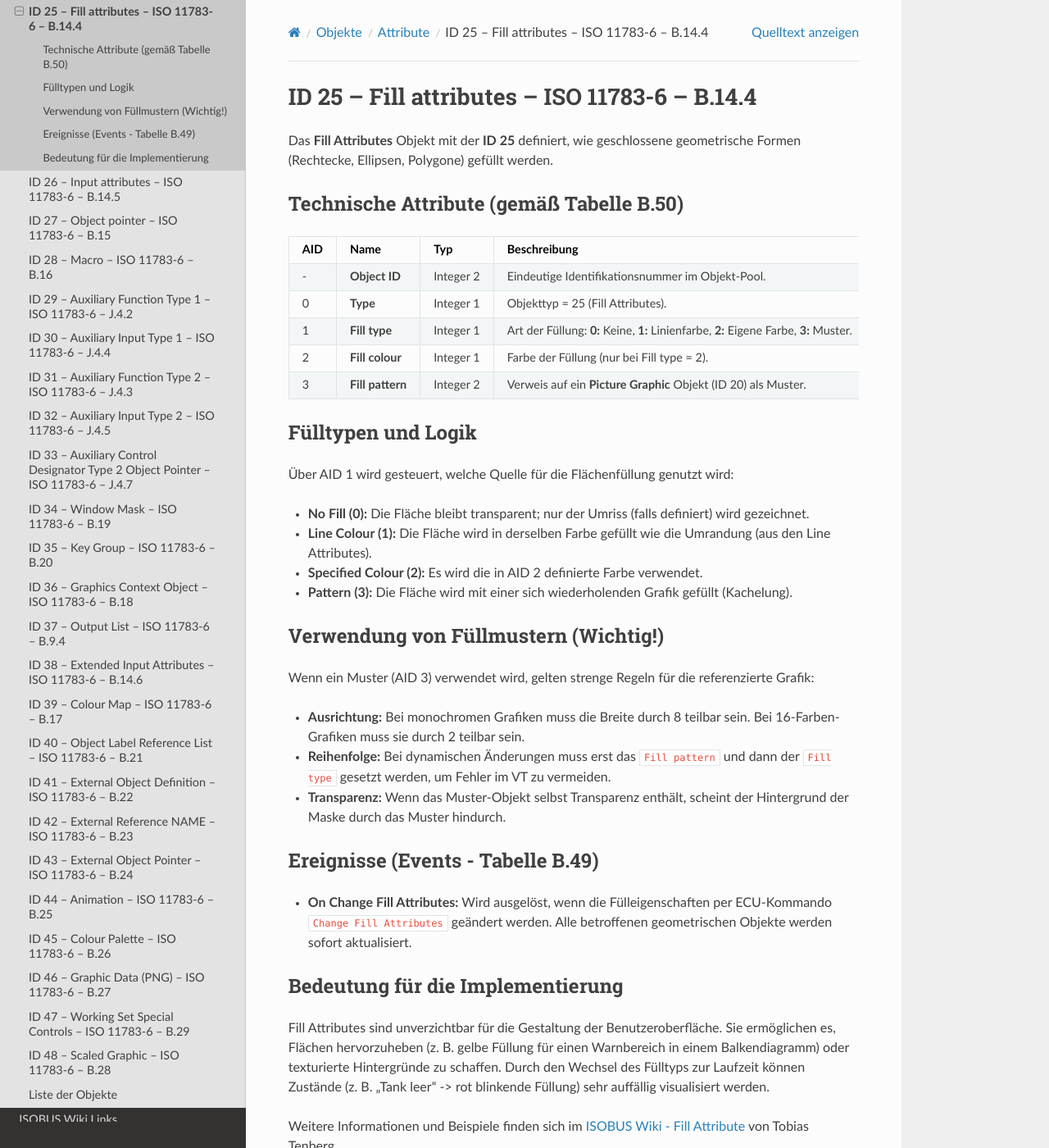
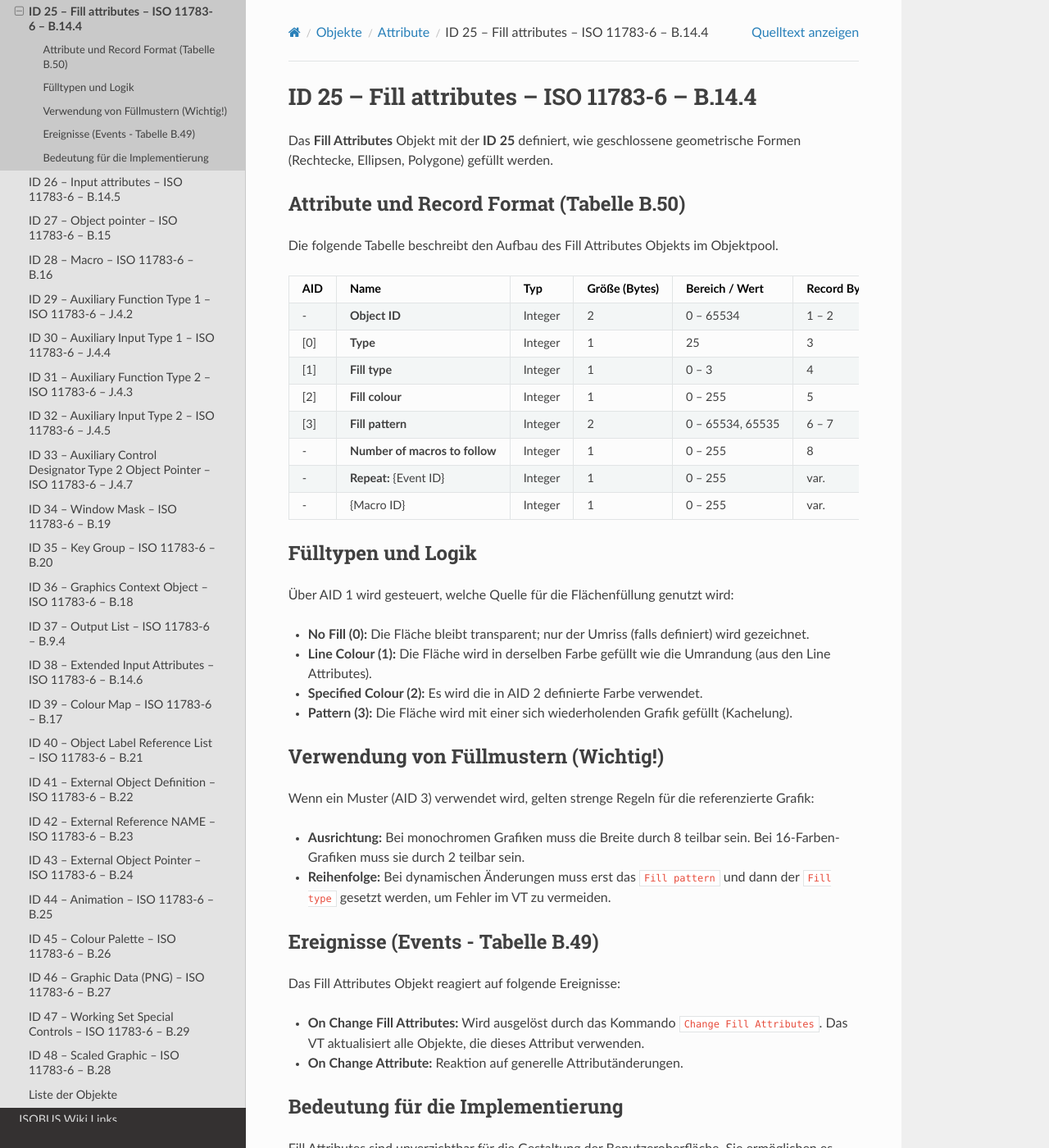
Before and after one commit to Meisterschulen-am-Ostbahnhof-Munchen/ISOBUS-VT-Objects-docs, a Sphinx documentation site: the page built from docs/isobus-objects/ID-25---Fill-attributes---ISO-11783-6---B.14.4.md, in a window 1280 px wide and 1400 px high. Shown: the whole window at 82% size. Built offline with Sphinx 7.4.7 and the Read the Docs theme 3.1.0, drawn with Linux system fonts in a browser that asks for light colours.

Commit message:
docs: update Fill Attributes (ID 25) with accurate attribute table and record format from ISO 11783-6 Annex B.14.4

```diff
--- a/docs/isobus-objects/ID-25---Fill-attributes---ISO-11783-6---B.14.4.md
+++ b/docs/isobus-objects/ID-25---Fill-attributes---ISO-11783-6---B.14.4.md
@@ -5,15 +5,20 @@
 
 Das **Fill Attributes** Objekt mit der **ID 25** definiert, wie geschlossene geometrische Formen (Rechtecke, Ellipsen, Polygone) gefüllt werden.
 
-## Technische Attribute (gemäß Tabelle B.50)
+### Attribute und Record Format (Tabelle B.50)
 
-| AID | Name | Typ | Beschreibung |
-| :--- | :--- | :--- | :--- |
-| - | **Object ID** | Integer 2 | Eindeutige Identifikationsnummer im Objekt-Pool. |
-| 0 | **Type** | Integer 1 | Objekttyp = 25 (Fill Attributes). |
-| 1 | **Fill type** | Integer 1 | Art der Füllung: **0:** Keine, **1:** Linienfarbe, **2:** Eigene Farbe, **3:** Muster. |
-| 2 | **Fill colour** | Integer 1 | Farbe der Füllung (nur bei Fill type = 2). |
-| 3 | **Fill pattern** | Integer 2 | Verweis auf ein **Picture Graphic** Objekt (ID 20) als Muster. |
+Die folgende Tabelle beschreibt den Aufbau des Fill Attributes Objekts im Objektpool.
+
+| AID | Name | Typ | Größe (Bytes) | Bereich / Wert | Record Byte | Beschreibung |
+| :--- | :--- | :--- | :--- | :--- | :--- | :--- |
+| - | **Object ID** | Integer | 2 | 0 – 65534 | 1 – 2 | Eindeutige ID im Objektpool. |
+| [0] | **Type** | Integer | 1 | 25 | 3 | Objekttyp = Fill Attributes. |
+| [1] | **Fill type** | Integer | 1 | 0 – 3 | 4 | 0=Keine Füllung, 1=Linienfarbe, 2=Füllfarbe, 3=Muster. |
+| [2] | **Fill colour** | Integer | 1 | 0 – 255 | 5 | Füllfarbe (nur bei Typ 2 relevant). |
+| [3] | **Fill pattern** | Integer | 2 | 0 – 65534, 65535 | 6 – 7 | Objekt-ID eines Picture Graphic Objekts für Musterfüllung (nur bei Typ 3). |
+| - | **Number of macros to follow** | Integer | 1 | 0 – 255 | 8 | Anzahl der folgenden Makro-Referenzen. |
+| - | **Repeat:** {Event ID} | Integer | 1 | 0 – 255 | var. | Event ID, die das Makro auslöst. |
+| - | {Macro ID} | Integer | 1 | 0 – 255 | var. | Makro ID des auszuführenden Makros. |
 
 ## Fülltypen und Logik
 Über AID 1 wird gesteuert, welche Quelle für die Flächenfüllung genutzt wird:
@@ -27,10 +32,13 @@ Das **Fill Attributes** Objekt mit der **ID 25** definiert, wie geschlossene geo
 Wenn ein Muster (AID 3) verwendet wird, gelten strenge Regeln für die referenzierte Grafik:
 *   **Ausrichtung:** Bei monochromen Grafiken muss die Breite durch 8 teilbar sein. Bei 16-Farben-Grafiken muss sie durch 2 teilbar sein.
 *   **Reihenfolge:** Bei dynamischen Änderungen muss erst das `Fill pattern` und dann der `Fill type` gesetzt werden, um Fehler im VT zu vermeiden.
-*   **Transparenz:** Wenn das Muster-Objekt selbst Transparenz enthält, scheint der Hintergrund der Maske durch das Muster hindurch.
 
 ## Ereignisse (Events - Tabelle B.49)
-*   **On Change Fill Attributes:** Wird ausgelöst, wenn die Fülleigenschaften per ECU-Kommando `Change Fill Attributes` geändert werden. Alle betroffenen geometrischen Objekte werden sofort aktualisiert.
+
+Das Fill Attributes Objekt reagiert auf folgende Ereignisse:
+
+*   **On Change Fill Attributes:** Wird ausgelöst durch das Kommando `Change Fill Attributes`. Das VT aktualisiert alle Objekte, die dieses Attribut verwenden.
+*   **On Change Attribute:** Reaktion auf generelle Attributänderungen.
 
 ## Bedeutung für die Implementierung
 Fill Attributes sind unverzichtbar für die Gestaltung der Benutzeroberfläche. Sie ermöglichen es, Flächen hervorzuheben (z. B. gelbe Füllung für einen Warnbereich in einem Balkendiagramm) oder texturierte Hintergründe zu schaffen. Durch den Wechsel des Fülltyps zur Laufzeit können Zustände (z. B. "Tank leer" -> rot blinkende Füllung) sehr auffällig visualisiert werden.
```
